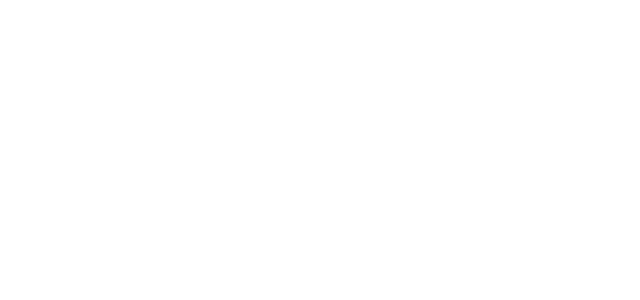
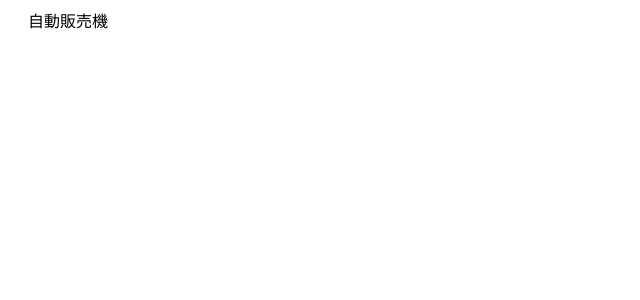
Before and after one commit to yanskun/vending_machine, a Nuxt app in the folder app/: page / in a window 1280 px wide. Shown: the top 300 px of the page, without its empty margins (0-640 px from the left). Built offline with nearby package versions, Linux system fonts and the light colour scheme.

Commit message:
feat : elemtn ui header and footer

```diff
--- /dev/null
+++ b/app/components/organisms/Footer.vue
@@ -0,0 +1,3 @@
+<template lang="pug">
+  el-footer
+</template>
--- /dev/null
+++ b/app/components/organisms/Header.vue
@@ -0,0 +1,4 @@
+<template lang="pug">
+  el-header
+    span 自動販売機
+</template>
--- a/app/layouts/default.vue
+++ b/app/layouts/default.vue
@@ -1,18 +1,18 @@
 <template lang="pug">
-  div
+  el-container
+    Header
     nuxt
+    Footer
 </template>
 
-<style lang="scss">
-html {
-  font-family: "Source Sans Pro", -apple-system, BlinkMacSystemFont, "Segoe UI",
-    Roboto, "Helvetica Neue", Arial, sans-serif;
-  font-size: 16px;
-  word-spacing: 1px;
-  -ms-text-size-adjust: 100%;
-  -webkit-text-size-adjust: 100%;
-  -moz-osx-font-smoothing: grayscale;
-  -webkit-font-smoothing: antialiased;
-  box-sizing: border-box;
-}
-</style>
+<script>
+import Header from "@/components/organisms/Header";
+import Footer from "@/components/organisms/Footer";
+
+export default {
+  components: {
+    Header,
+    Footer
+  }
+};
+</script>
```
